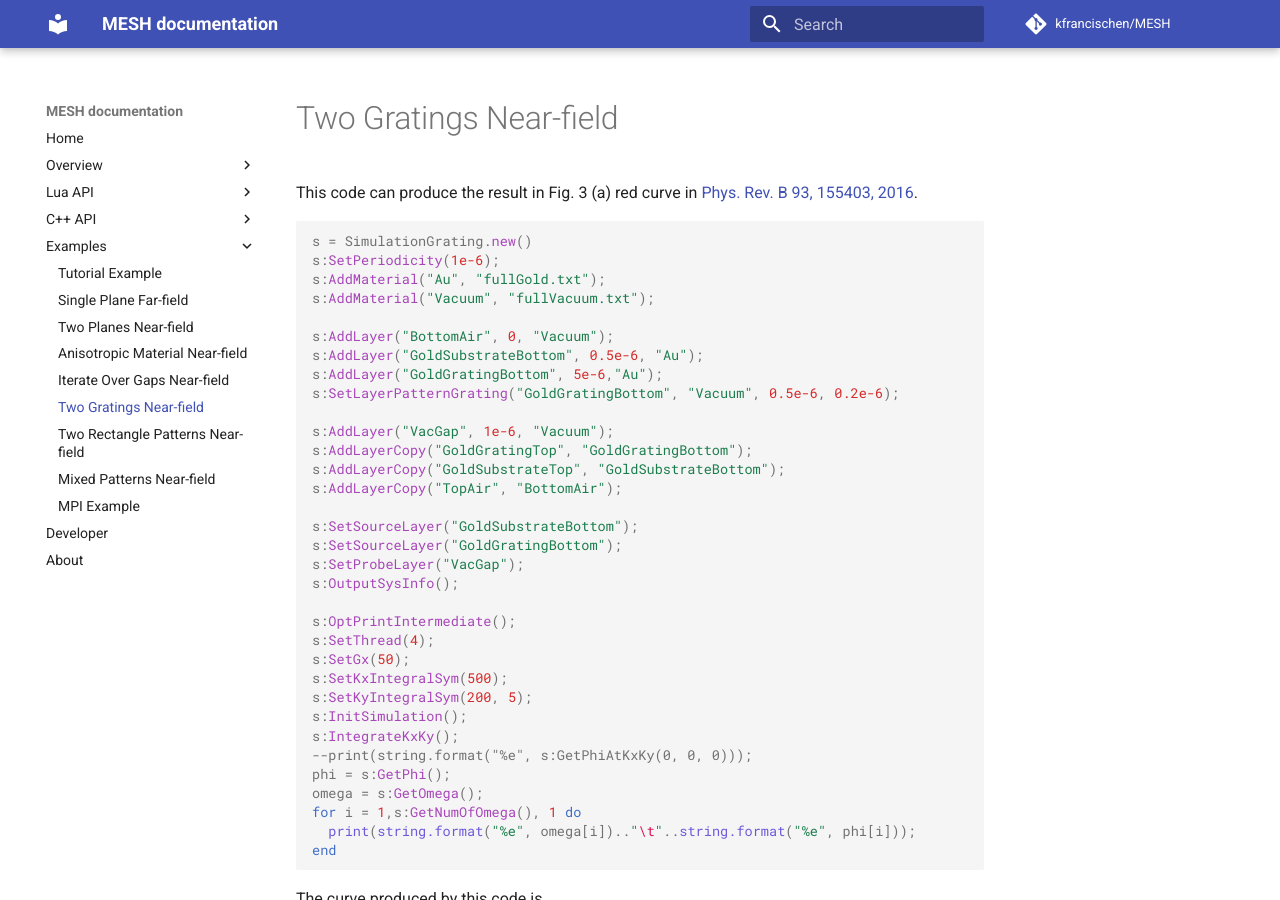
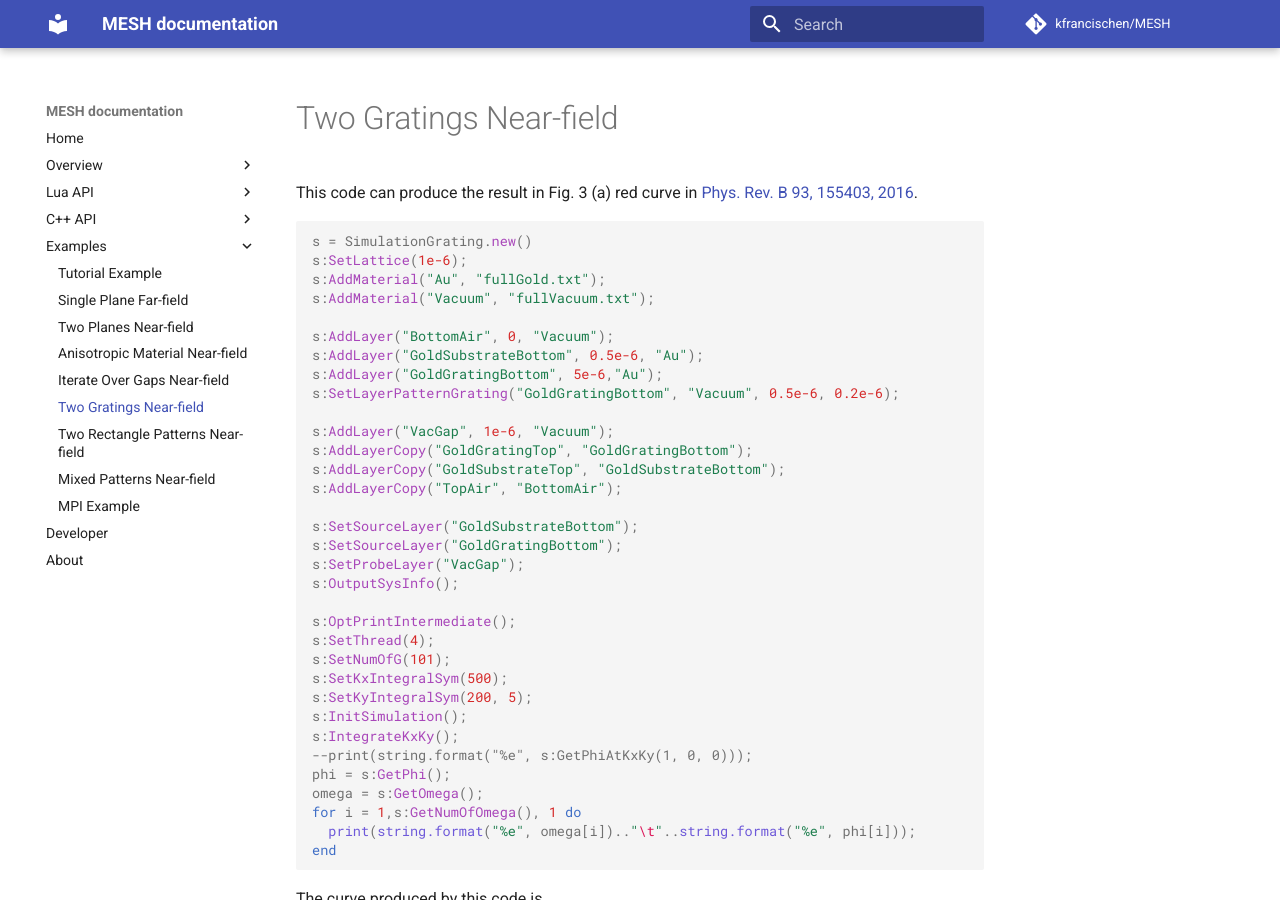
Before and after one commit to kfrancischen/MESH, an MkDocs documentation site: the page built from doc/docs/Examples/gratingNearField.md, in a window 1280 px wide and 900 px high. Built offline with MkDocs 1.6.1 and Material for MkDocs 9.7.7, drawn with Linux system fonts in a browser that asks for light colours; comment, search, counter and statistics services are not loaded; old or Windows-style settings are respelled for this version of MkDocs.

Commit message:
update doc and example

````diff
--- a/doc/docs/Examples/gratingNearField.md
+++ b/doc/docs/Examples/gratingNearField.md
@@ -1,7 +1,7 @@
 This code can produce the result in Fig. 3 (a) red curve in [Phys. Rev. B 93, 155403, 2016](https://journals.aps.org/prb/abstract/10.1103/PhysRevB.93.155403).
 ```lua
 s = SimulationGrating.new()
-s:SetPeriodicity(1e-6);
+s:SetLattice(1e-6);
 s:AddMaterial("Au", "fullGold.txt");
 s:AddMaterial("Vacuum", "fullVacuum.txt");
 
@@ -22,12 +22,12 @@ s:OutputSysInfo();
 
 s:OptPrintIntermediate();
 s:SetThread(4);
-s:SetGx(50);
+s:SetNumOfG(101);
 s:SetKxIntegralSym(500);
 s:SetKyIntegralSym(200, 5);
 s:InitSimulation();
 s:IntegrateKxKy();
---print(string.format("%e", s:GetPhiAtKxKy(0, 0, 0)));
+--print(string.format("%e", s:GetPhiAtKxKy(1, 0, 0)));
 phi = s:GetPhi();
 omega = s:GetOmega();
 for i = 1,s:GetNumOfOmega(), 1 do
````
Also changed, not shown: doc/docs/Examples/mixedNearField.md (+2 -3 lines), doc/docs/Examples/rectangleNearField.md (+2 -3 lines), 8 other files.
